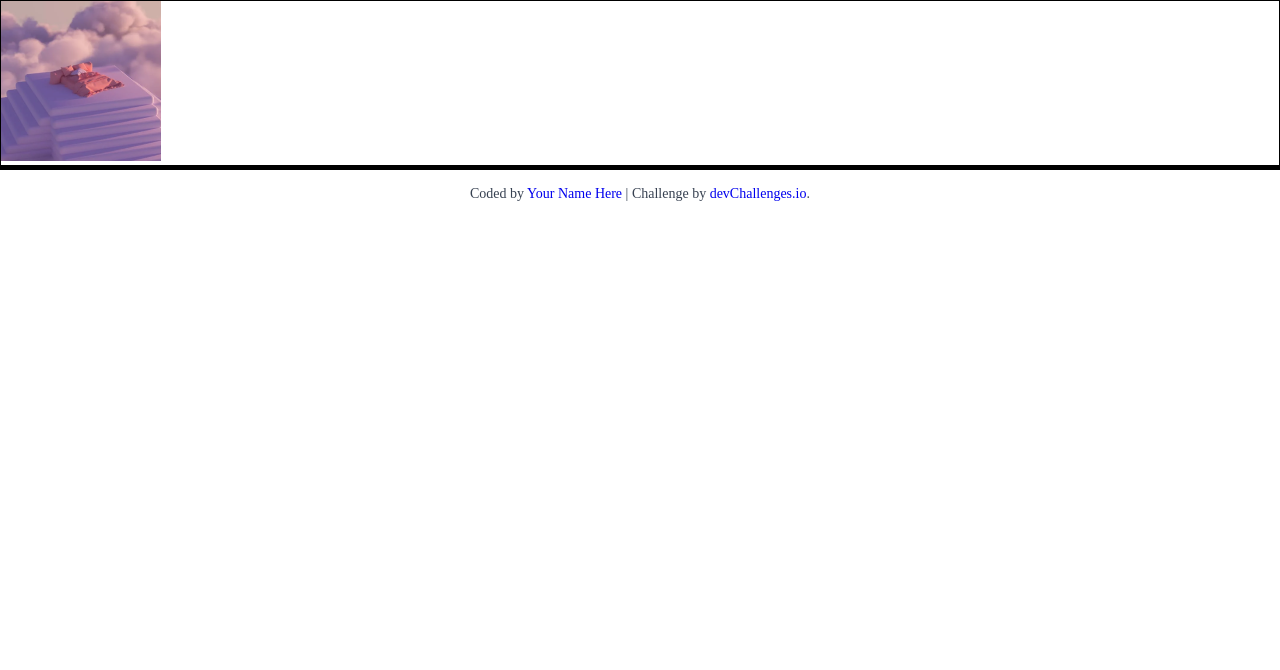
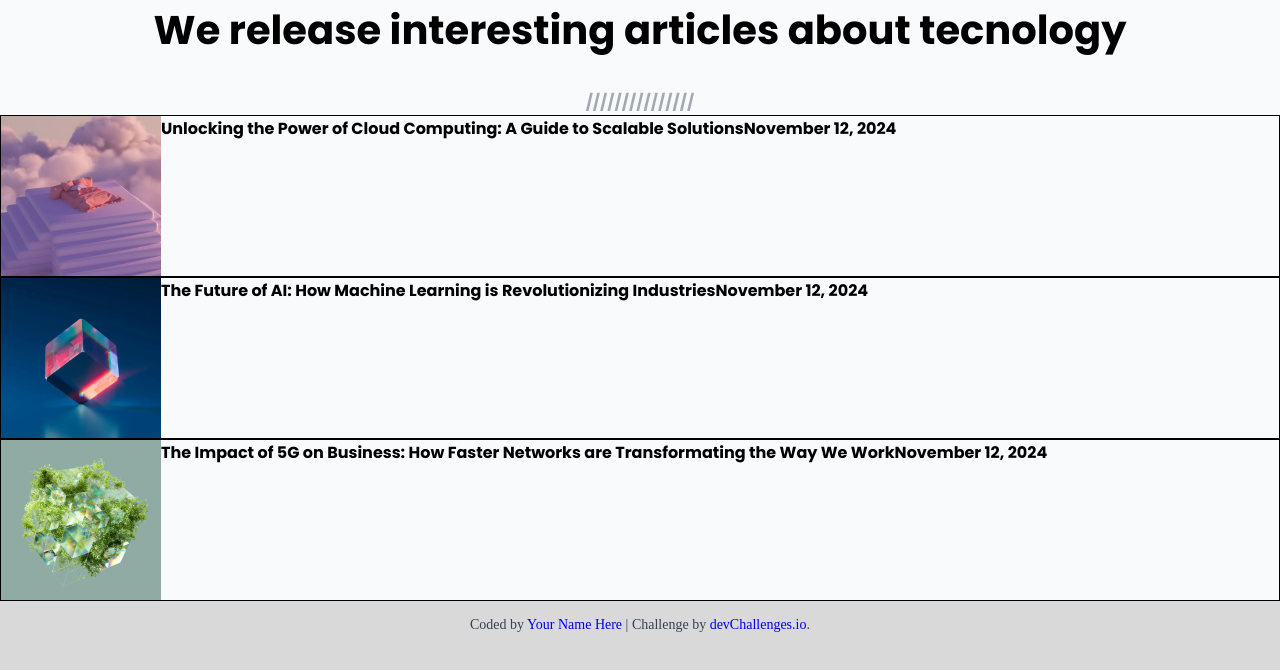
Before and after one commit to Jerssou/Simple-Article-Listing, a plain HTML site: page index.html in a window 1280 px wide. Drawn offline with Linux system fonts and the light colour scheme.

Commit message:
stilos y se termino el cuerpo HTML

```diff
--- a/index.html
+++ b/index.html
@@ -3,7 +3,9 @@
   <head>
     <meta charset="UTF-8" />
     <meta name="viewport" content="width=device-width, initial-scale=1.0" />
-
+    <link rel="preconnect" href="https://fonts.googleapis.com">
+    <link rel="preconnect" href="https://fonts.gstatic.com" crossorigin>
+    <link href="https://fonts.googleapis.com/css2?family=Inter:ital,opsz,wght@0,14..32,100..900;1,14..32,100..900&family=Poppins:ital,wght@0,100;0,200;0,300;0,400;0,500;0,600;0,700;0,800;0,900;1,100;1,200;1,300;1,400;1,500;1,600;1,700;1,800;1,900&display=swap" rel="stylesheet">
     <link
       rel="icon"
       href="resources/favicon.ico"
@@ -17,14 +19,34 @@
   </head>
   <body>
     <main>
-      <div class="articulos">
+      <div class="titulo poppins-bold">
+        <h1>We release interesting articles about tecnology</h1>
+        <br>
+        <p>///////////////</p>
+      </div>
+      <div class="articulos poppins-bold">
         <img src="/resources/photo_1.png" alt="">
+        <article>
+          Unlocking the Power of Cloud Computing: A Guide
+          to Scalable Solutions
+        </article>
+        <span>November 12, 2024</span>
       </div>
-      <div class="articulos">
-
+      <div class="articulos poppins-bold">
+        <img src="/resources/photo_2.png" alt="">
+        <article>
+          The Future of AI: How Machine Learning is
+          Revolutionizing Industries
+        </article>
+        <span>November 12, 2024</span>
       </div>
-      <div class="articulos">
-
+      <div class="articulos poppins-bold">
+        <img src="/resources/photo_3.png" alt="">
+        <article>
+          The Impact of 5G on Business: How Faster Networks
+          are Transformating the Way We Work
+        </article>
+        <span>November 12, 2024</span>
       </div>
     </main>
     <div class="author-info">
--- a/styles/styles.css
+++ b/styles/styles.css
@@ -3,12 +3,40 @@
     padding: 0;
     box-sizing: border-box;
 }
-
+.poppins-bold {
+  font-family: "Poppins", sans-serif;
+  font-weight: 700;
+  font-style: normal;
+}
+.poppins-extralight {
+  font-family: "Poppins", sans-serif;
+  font-weight: 200;
+  font-style: normal;
+}
 body {
     height: 100vh;
+    background-color: #D9D9D9;
+}
+main{
+    background-color: #F8FAFC;
+}
+.titulo{
+    font-size: 1.25rem;
+    text-align: center;
+
+}
+.titulo p{
+    color: #4d55627c;
+    font-size: 1rem;
 }
 .articulos{
     border: 1px solid black;
+    display: flex;
+    justify-content: flex-start;
+}
+.articulos span{
+    display: flex;
+    flex-wrap: wrap;
 }
 
 .author-info {
```
